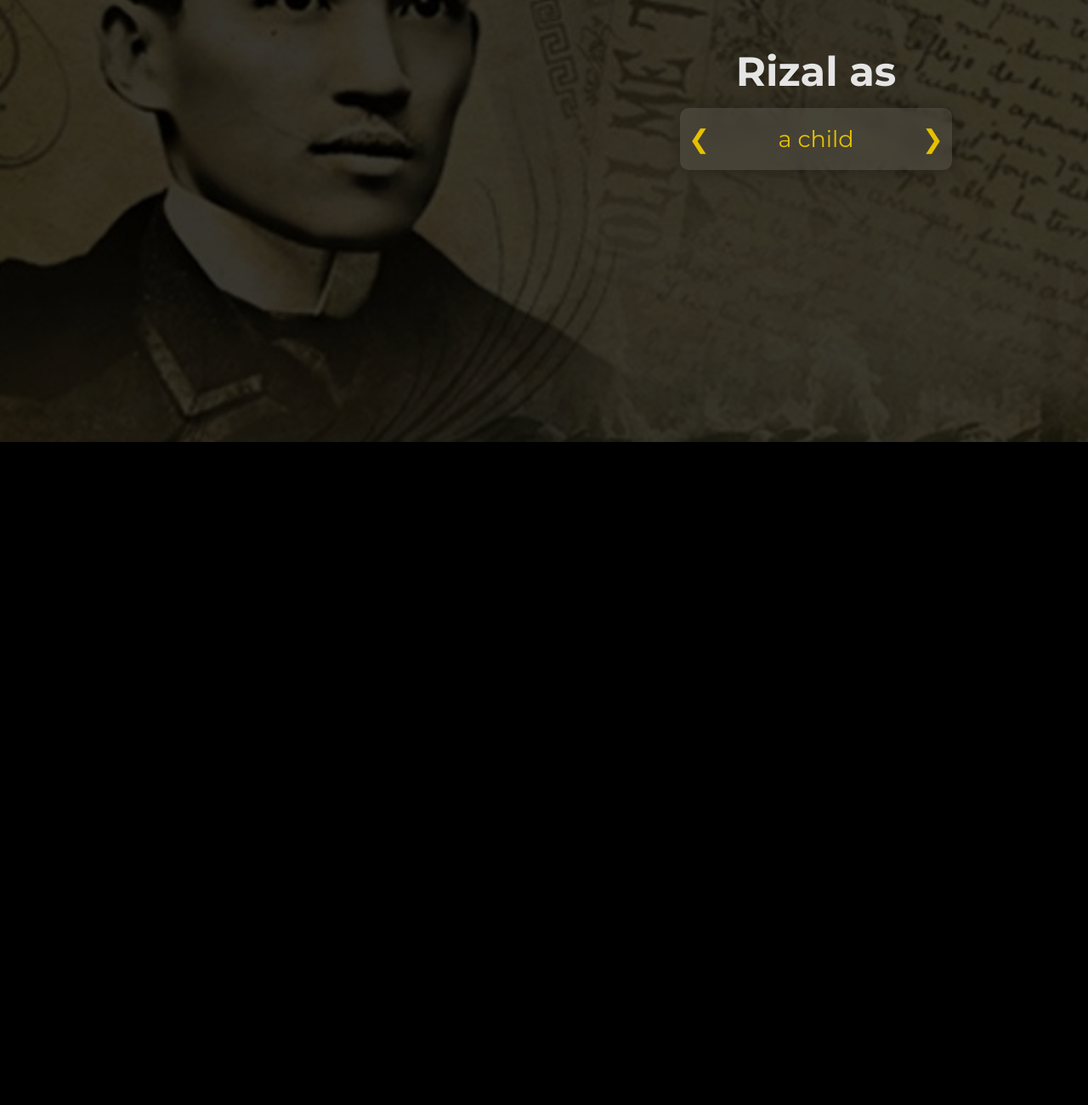
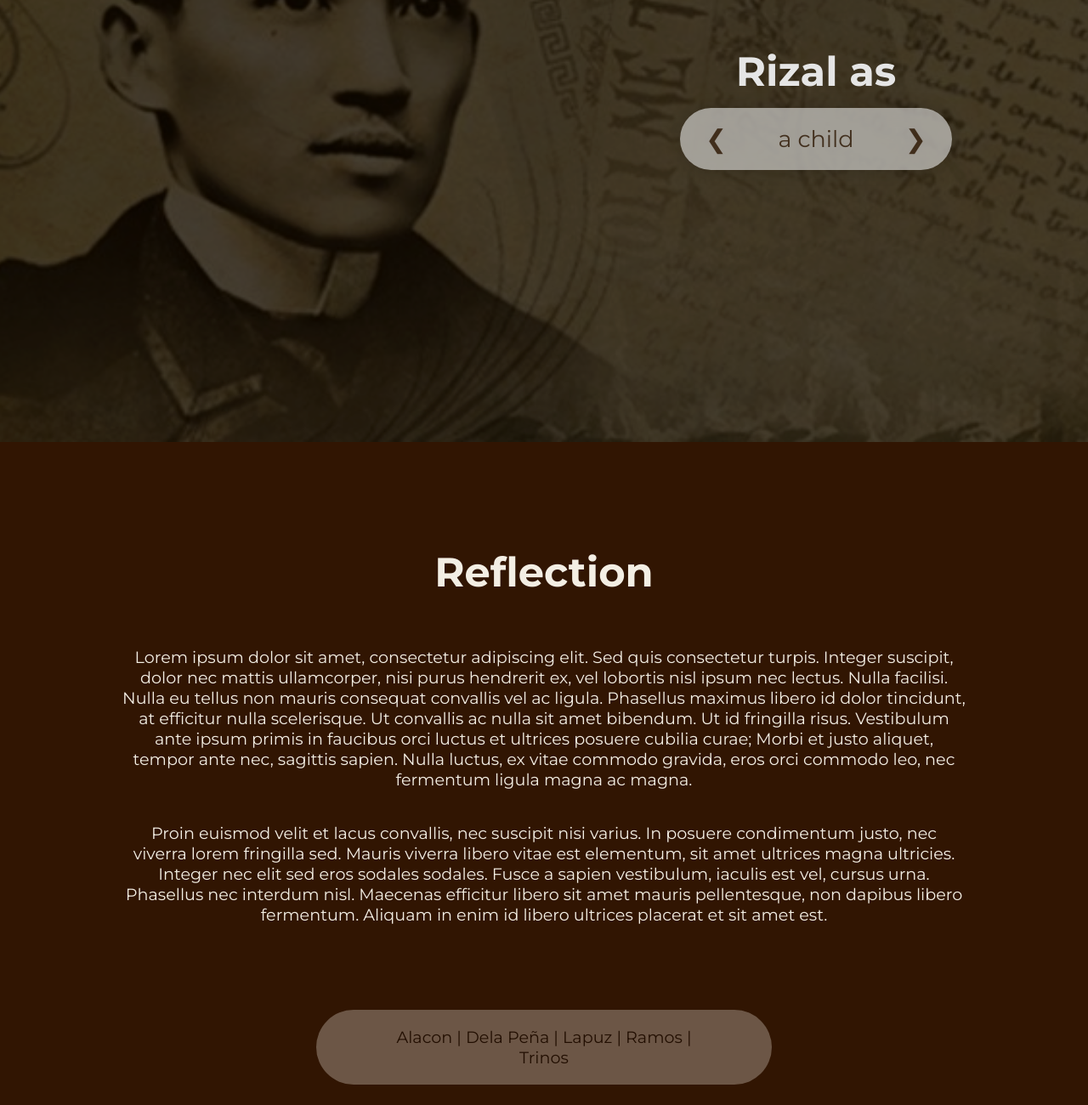
Before and after one commit to essiddp/PI100, a plain HTML site: page index.html in a window 1280 px wide. Shown: the part 280-1580 px from the top of the page at 85% size. Drawn offline with Linux system fonts and the light colour scheme.

Commit message:
changed theme

```diff
--- a/assets/style.css
+++ b/assets/style.css
@@ -1,25 +1,33 @@
 @import url('https://fonts.googleapis.com/css2?family=Montserrat:wght@400;700&display=swap');
+
+:root{
+    --black: #000000;
+    --white: #ffffff;
+    --dark-brown: #4d331f;
+    --dark-brown-hover: #75491d;
+    --cream: #f3eee4;
+}
 body {
     font-family: 'Montserrat', sans-serif;
     margin: 0;
     padding: 0;
-    background-color: #000000;
-    color: white;
+    background-color: var(--black);
 }
-.blackBG {
+.overlayBG {
     position: fixed;
     top: 0;
     left: 0;
     width: 100%;
     height: 100%;
-    background-color: #000000;
+    background-color: #110900;
     opacity: 0.75;
-    z-index: -1;
+    z-index: -10;
 }
 .wrapper h1 {
     font-size: 3em;
     margin: 0.3em ;
     text-align: center;
+    color: white;
 }
 .wrapper {
     display: flex;
@@ -36,8 +44,9 @@ body {
     width: 80%;
     max-width: 300px;
     padding: 10px;
-    background-color: rgba(255, 255, 255, 0.1);
-    border-radius: 10px;
+    background-color: var(--white);
+    opacity: 60%;
+    border-radius: 50px;
     box-shadow: 0 0 20px rgba(0, 0, 0, 0.3);
     backdrop-filter: blur(10px);
     overflow: hidden;
@@ -56,11 +65,11 @@ body {
 }
 .carousel-item.active {
     display: block;
-    color: #FFD700;
+    color: var(--dark-brown);
 }
 .carousel-item:hover {
     transform: scale(1.1);
-    color: #FFD700;
+    color: var(--dark-brown);
 }
 .prev, .next {
     cursor: pointer;
@@ -68,15 +77,15 @@ body {
     top: 50%;
     transform: translateY(-50%);
     font-size: 30px;
-    color: #FFD700;
+    color: var(--dark-brown);
     transition: opacity 0.3s;
     z-index: 1;
 }
 .prev {
-    left: 10px;
+    left: 30px;
 }
 .next {
-    right: 10px;
+    right: 30px;
 }
 .overlay {
     position: fixed;
@@ -90,31 +99,33 @@ body {
     align-items: center;
     z-index: 1000;
 }
+
 .popup {
-    background-color: #ffffff;
-    width: 100%;
+    background-color: var(--cream);
+    border-radius: 10px;
+    padding: 30px;
+    box-shadow: 0 0 20px rgba(0, 0, 0, 0.5);
+    text-align: justify;
     max-width: 900px;
-    padding: 30px;
-    border-radius: 10px;
-    box-shadow: 0 0 20px rgba(0, 0, 0, 0.5);
-    text-align: center;
     animation: fadeIn 0.5s ease-in-out;
     height: 70%; /* Adjust the height as needed */
     overflow-y: auto; /* Enable vertical scrolling */
 }
+
+
 .popup button {
-    background-color: #FFD700;
+    background-color: var(--dark-brown);
     border: none;
     padding: 10px 20px;
     margin-top: 20px;
     font-size: 1em;
-    color: #000;
+    color: #ffffff;
     border-radius: 5px;
     cursor: pointer;
     transition: background-color 0.3s;
 }
 .popup button:hover {
-    background-color: #FFC107;
+    background-color: var(--dark-brown-hover);
 }
 h1:not(.wrapper h1) {
     text-align: center;
@@ -199,13 +210,13 @@ figcaption{
         background-position: center;
         justify-content: center;
         align-items: center;
-        color: white;
+        color: var(--cream);
     }
 
 
     .black-section {
       height: 100vh;
-      background-color: black;
+      background-color: rgb(49, 21, 2);
       display: flex;
       flex-direction: column;
       justify-content: center;
@@ -215,13 +226,40 @@ figcaption{
       overflow-y: auto;
     }
 
-    .black-section h2 {
-      font-size: 2.5em;
-      margin-bottom: 20px;
-    }
-
     .black-section p {
       max-width: 80%;
       font-size: 1.2em;
       text-align: center;
+      color: var(--cream);
+      z-index: 1;
     }
+
+    .black-section h2 {
+        max-width: 80%;
+        font-size: 3em;
+        margin-bottom: 4;
+        text-align: center;
+        color: var(--cream);
+        z-index: 1;
+      }
+
+      .rectangle {
+        margin-top: 80px;
+        display: flex;
+        justify-content: center;
+        align-items: center;
+        border-radius: 70px;
+        background-color: var(--cream);
+        opacity: 30%;
+        z-index: 1;
+        width: 40%;
+        padding: 20px; /* Added padding */
+    }
+
+    .rectangle p {
+        margin: 0; /* Remove default margin */
+        color: var(--black);
+        z-index: 1;
+        text-align: center;
+        justify-content: center;
+    }
--- a/index.html
+++ b/index.html
@@ -8,7 +8,7 @@
 <body>
   <div class="fullscreen-bg">
     <div class="wrapper">
-      <div class="blackBG"></div>
+      <div class="overlayBG"></div>
       <h1>Rizal as</h1>
       <div class="carousel-container">
         <div class="carousel">
@@ -29,6 +29,12 @@
   </div>
 
   <div class="black-section">
+    <h2>Reflection</h2>
+        <p>Lorem ipsum dolor sit amet, consectetur adipiscing elit. Sed quis consectetur turpis. Integer suscipit, dolor nec mattis ullamcorper, nisi purus hendrerit ex, vel lobortis nisl ipsum nec lectus. Nulla facilisi. Nulla eu tellus non mauris consequat convallis vel ac ligula. Phasellus maximus libero id dolor tincidunt, at efficitur nulla scelerisque. Ut convallis ac nulla sit amet bibendum. Ut id fringilla risus. Vestibulum ante ipsum primis in faucibus orci luctus et ultrices posuere cubilia curae; Morbi et justo aliquet, tempor ante nec, sagittis sapien. Nulla luctus, ex vitae commodo gravida, eros orci commodo leo, nec fermentum ligula magna ac magna.</p>
+        <p>Proin euismod velit et lacus convallis, nec suscipit nisi varius. In posuere condimentum justo, nec viverra lorem fringilla sed. Mauris viverra libero vitae est elementum, sit amet ultrices magna ultricies. Integer nec elit sed eros sodales sodales. Fusce a sapien vestibulum, iaculis est vel, cursus urna. Phasellus nec interdum nisl. Maecenas efficitur libero sit amet mauris pellentesque, non dapibus libero fermentum. Aliquam in enim id libero ultrices placerat et sit amet est.</p>
+    <div class="rectangle">
+        <p>Alacon | Dela Peña | Lapuz | Ramos | Trinos </p>
+    </div>
   </div>
 
   <div class="overlay" id="overlay">
```
